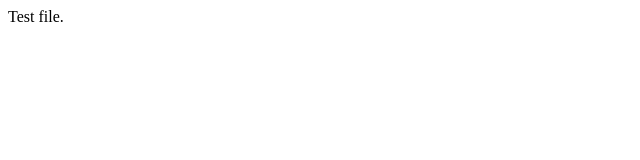
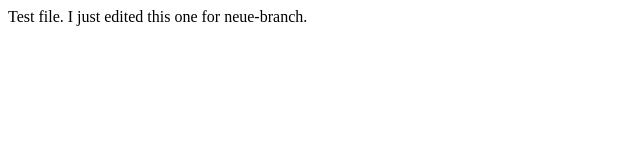
Before and after one commit to m0xai/demo-repo, a plain HTML site: page index.html in a window 1280 px wide. Shown: the whole page, without its empty margins (0-640 px from the left). Drawn offline with Linux system fonts and the light colour scheme.

Commit message:
I made changes on index file, which i created before.

```diff
--- a/index.html
+++ b/index.html
@@ -9,6 +9,7 @@
 
 <body>
     Test file.
+    I just edited this one for neue-branch.
 </body>
 
 </html>
```
